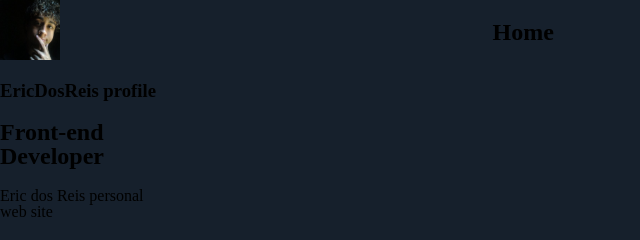
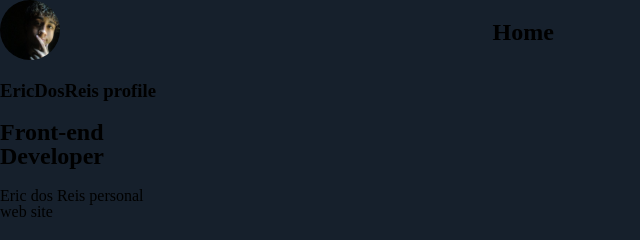
Before and after one commit to EricDosReis/personal-website, a Gatsby site: page / in a window 1280 px wide. Shown: the full height of the page, 0-640 px from the left. Built offline with nearby package versions, Linux system fonts and the light colour scheme; Gatsby itself is replaced by a stand-in of ours.

Commit message:
styling Avatar component

```diff
--- a/src/components/Avatar/index.js
+++ b/src/components/Avatar/index.js
@@ -1,6 +1,6 @@
 import React from "react"
 import { useStaticQuery, graphql } from "gatsby"
-import Img from "gatsby-image"
+import * as S from "./styled"
 
 const Avatar = () => {
   const { avatarImage } = useStaticQuery(
@@ -17,7 +17,7 @@ const Avatar = () => {
     `
   )
 
-  return <Img fixed={avatarImage.childImageSharp.fixed} />
+  return <S.AvatarWrapper fixed={avatarImage.childImageSharp.fixed} />
 }
 
 export default Avatar
--- /dev/null
+++ b/src/components/Avatar/styled.js
@@ -0,0 +1,9 @@
+import styled from "styled-components"
+import Img from "gatsby-image"
+
+export const AvatarWrapper = styled(Img)`
+  border-radius: 50%;
+  height: 3.75rem;
+  width: 3.75rem;
+  margin: auto;
+`
```
